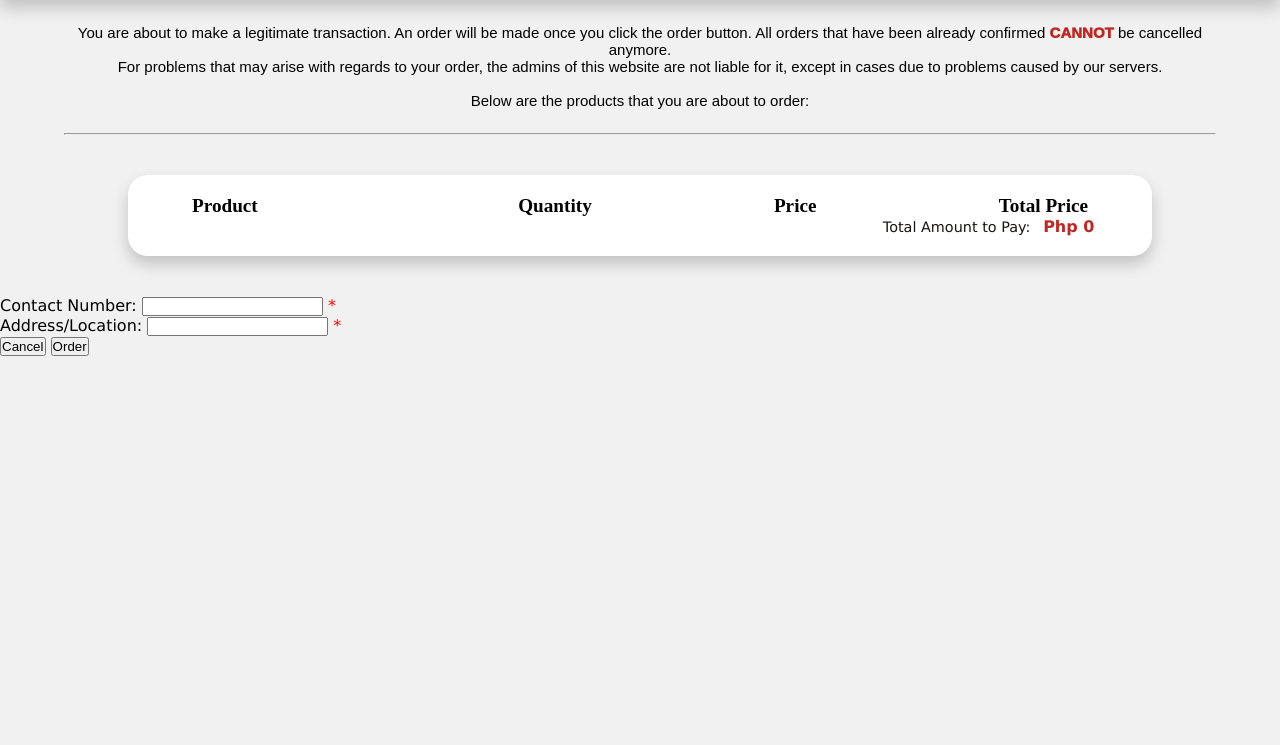
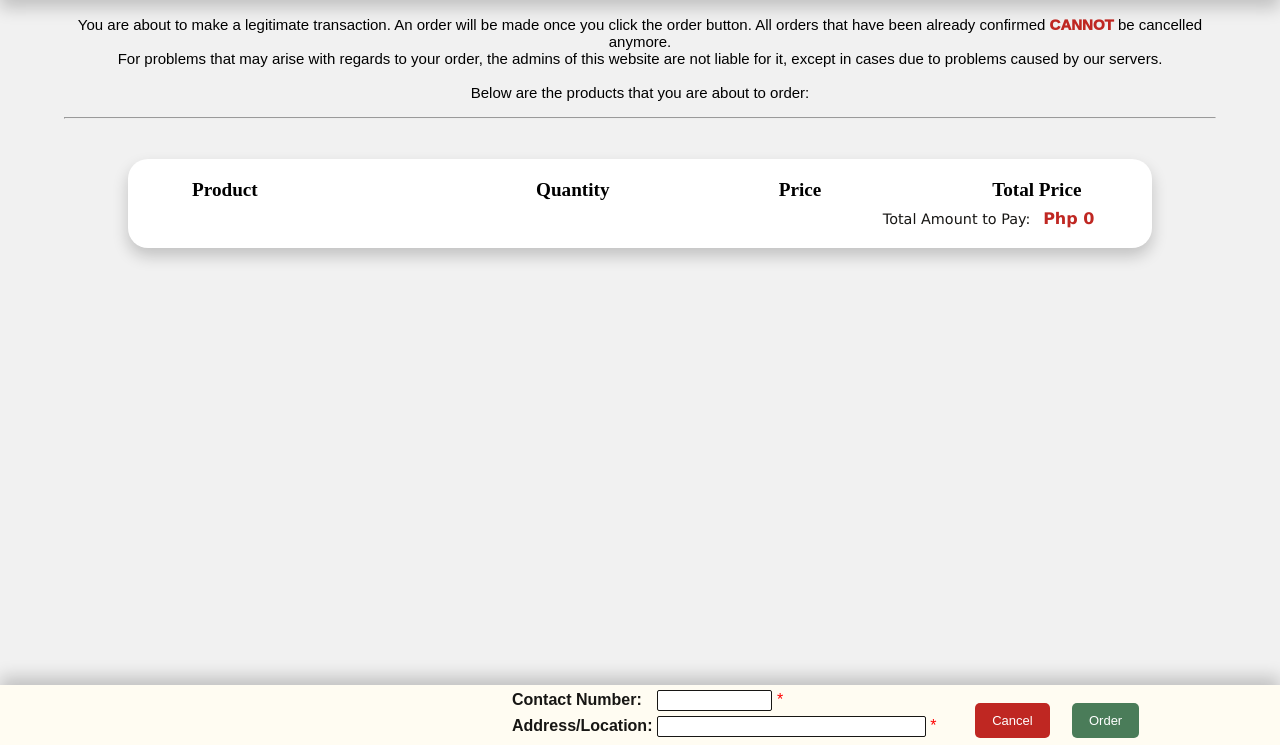
Before and after one commit to Kinetic101/E-Vailable-Goods, a PHP site: page /confirm_buy.php in a window 1280 px wide. Shown: the part 55-800 px from the top of the page. Run offline with PHP 8.4, Linux system fonts and the light colour scheme; the visitor is signed in with stand-in values (Sample User, id 1); data that the repository does not hold is empty; some libraries are stand-ins or nearby versions.

Commit message:
Order Confirmation Page Design

```diff
--- a/confirm_buy.php
+++ b/confirm_buy.php
@@ -177,11 +177,11 @@
 				<div class = "uni">
 					<div class = "eman"> <?php echo $value[1]; ?></div>
 					<div class = "unit">x</div>
-					<span class = "quan"> <?php echo $value[0]." ".$value[4]; ?></span>
+					<div class = "quan"> <?php echo $value[0]." ".$value[4]; ?></div>
 					<div class = "unit">x</div>
-					<span class = "price">Php <?php echo $value[3]; ?></span>
+					<div class = "price">Php <?php echo $value[3]; ?></div>
 					<div class = "unit">=</div>
-					<span class = "tprice">Php <?php echo $value[3]*$value[0]; ?></span>
+					<div class = "tprice">Php <?php echo $value[3]*$value[0]; ?></div>
 				</div>
 				<span id = "market">From Market: <?php echo $value[2]; ?></span>
 				<br>
@@ -198,10 +198,18 @@
 		?>
 		</div>
 		<form method = "post" action = "<?php echo htmlspecialchars($_SERVER["PHP_SELF"]);?>">
-			Contact Number: <input type = "text" name = "contact" class = "field" value = "<?php echo $contact;?>"> <span class = "error">* <?php echo $contactErr;?></span> <br>
-			Address/Location: <input type = "text" name = "add" class = "field" value = "<?php echo $add;?>"> <span class = "error">* <?php echo $addErr;?></span> <br>
+			<div class = "cins">
+			<label id = "contact">Contact Number: </label>
+			<input type = "text" name = "contact" class = "field" id = "cn" value = "<?php echo $contact;?>"> <span class = "error">* <?php echo $contactErr;?></span>
+			<label id = "add">Address/Location: </label>
+			<input type = "text" name = "add" class = "field" id = "al" value = "<?php echo $add;?>"> <span class = "error">* <?php echo $addErr;?></span><br>
+			</div>
+
+
 			<input type = "submit" value = "Cancel" id = "cancel" name = "cancel">
 			<input type = "submit" value = "Order" id = "order" name = "order">
+			<div class = "butts">
+			</div>
 		</form>
 	</div>
 </body>
--- a/confirm_buyCSS.css
+++ b/confirm_buyCSS.css
@@ -134,7 +134,7 @@ ul{
 }
 
 .disc{
-	margin: 3vh 6vw;
+	margin: 2vh 5vw;
 	color: black;
 	text-align: center;
 	font-family: "Arial";
@@ -148,7 +148,7 @@ hr{
 }
 
 .items {
-	margin: 5vh 10vw;
+	margin: 5vh 10vw 110px 10vw;
 	padding-bottom: 20px;
 	width: 80%;
 	background-color: white;
@@ -157,9 +157,10 @@ hr{
 }
 
 .title{
+	text-align: center;
 	display: flex;
 	justify-content: space-between;
-	padding: 20px 5vw 0 0vw;
+	padding: 20px 0vw 1vh 5vw;
 }
 
 h4{
@@ -169,20 +170,21 @@ h4{
 }
 
 .uni{
-	padding: 15px 5vw 0 5vw;
+	padding: 15px 0vw 0 5vw;
 	display: flex;
 	justify-content: space-between;
 	align-items:center;
 }
 
 .unit{
+	width: 4%;
 	color: #766A56;
 	text-align: center;
 	font-size: 0.7em;
 }
 
 .eman{
-	width: 15%;
+	width: 25%;
 	color: black;
 	font-family: "Verdana", sans-serif;
 	font-size: 1.1em;
@@ -190,23 +192,41 @@ h4{
 }
 
 #eman{
-	width: 15%;
-	margin-left: 5vw;
+	text-align: left;
+	width: 27%;
+	margin-left: 0vw;
+}
+
+#quan{
+	width: 22%;
+}
+
+#price{
+	width: 22%;
+}
+
+#tprice{
+	text-align: center;
+	width: 24%;
 }
 
 .quan{
+	width: 20%;
 	color: black;
 	text-align: center;
 	font-size: 0.9em;
 }
 
 .price{
+	width: 20%;
 	text-align: center;
 	font-size: 0.9em;
 }
 
 .tprice{
+	width: 23%;
 	text-align: center;
+	background-color:
 }
 
 #market{
@@ -235,3 +255,73 @@ h4{
 	font-weight: 1000;
 	color: #BF2722;
 }
+
+form{
+	background-color: #FFFCF2;
+	position: fixed;
+	width: 100%;
+	height: 60px;
+	bottom: 0;
+	font-family: "Arial";
+	box-shadow: 0px -8px 16px 0px rgba(0,0,0,0.2);
+}
+
+
+input[type=text]{
+	display: inline;
+	margin-top: 5px;
+	padding: 2px 4px;
+ 	color: #171614;
+ 	border: 1.5px solid #171614;
+ 	border-radius: 2px;
+ 	outline: none;
+}
+
+label{
+	margin-left: 40vw;
+	font-family: "Arial";
+	font-size: 16px;
+	color: #171614;
+	font-weight: 750;
+}
+
+#cn{
+	margin-left: 11px;
+	width: 9vw;
+}
+
+#al{
+	width: 21vw;
+}
+
+input[type=submit]{
+	z-index: 5;
+	position: absolute;
+	outline: none;
+	color: white;
+	margin-right: 3vw;
+	padding: 10px 17px;
+	border: none;
+	font-size: 13px;
+	border-radius: 5px;
+	cursor: pointer;
+	font-family: "Arial";
+	top: 2.25vh;
+	right: 0;
+}
+
+#order{
+	margin-right: 11vw;
+	background-color: #4A7C59;
+	}
+
+#cancel{
+	margin-right: 18vw;
+	outline: none;
+	background-color: #BF2722;
+}
+
+input[type=submit]:hover{
+	box-shadow: 8px 16px 32px -8px rgba(0,0,0,0.2);
+	opacity: 0.9;
+}
```
